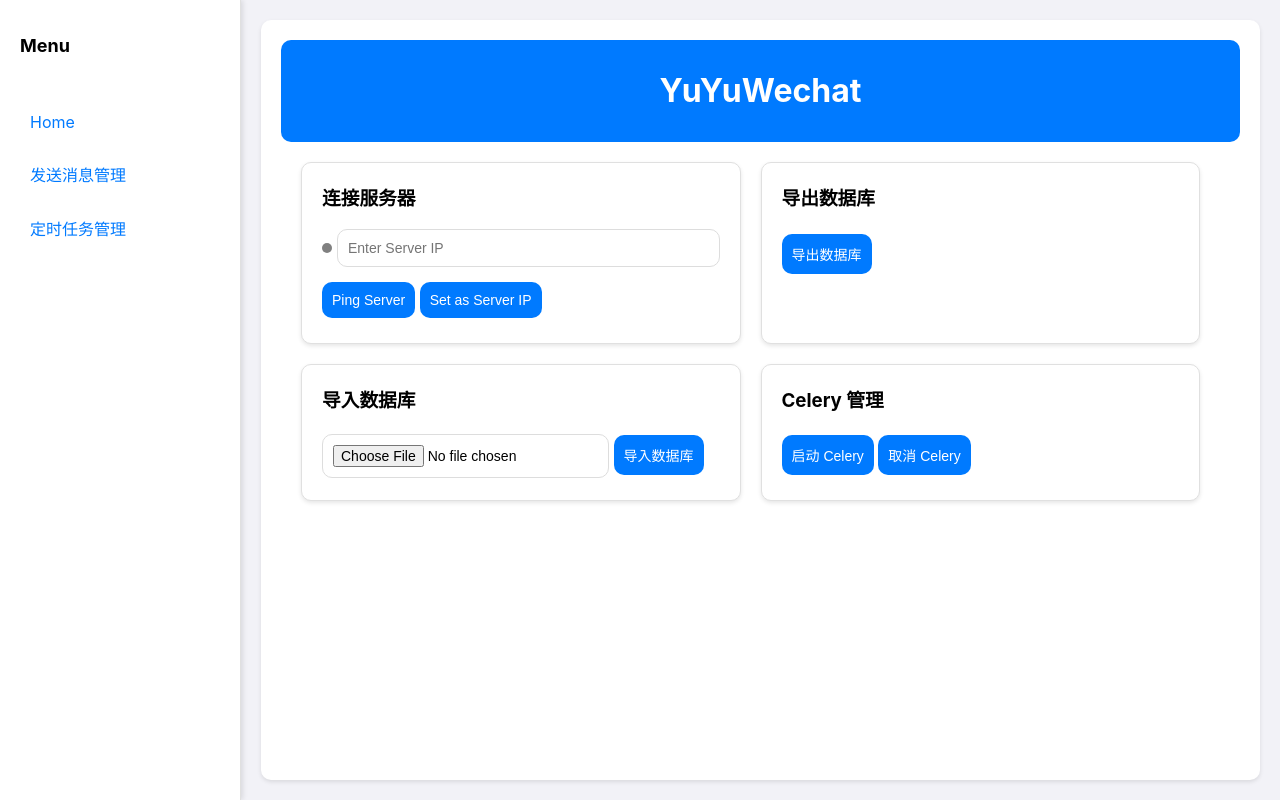
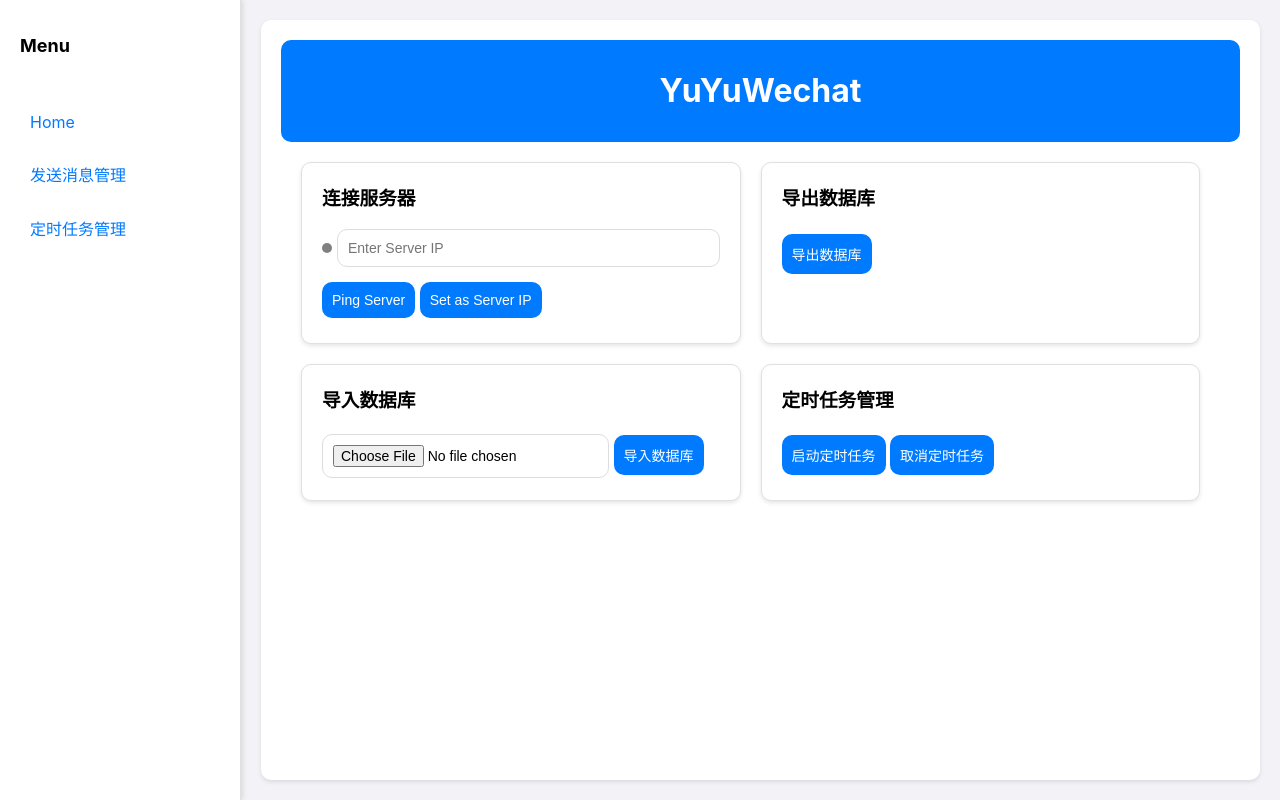
Before and after one commit to xieyumc/YuYuWechatV2, a Django app: page / in a window 1280 px wide. Run offline with Django 4.2, Linux system fonts and the light colour scheme; parts of the project's set-up code (start-up, migrations or seed data) failed here and were passed over.

Commit message:
feature：新增网页控制Celery定时功能

```diff
--- a/YuYuWechatV2_Client/client_app/templates/home.html
+++ b/YuYuWechatV2_Client/client_app/templates/home.html
@@ -213,9 +213,9 @@
         </div>
 
         <div class="card">
-            <h3>Celery 管理</h3>
-            <button type="button" onclick="startCelery()">启动 Celery</button>
-            <button type="button" onclick="stopCelery()">取消 Celery</button>
+            <h3>定时任务管理</h3>
+            <button type="button" onclick="startCelery()">启动定时任务</button>
+            <button type="button" onclick="stopCelery()">取消定时任务</button>
         </div>
 
 
```
Also changed, not shown: YuYuWechatV2_Client/db.sqlite3.
